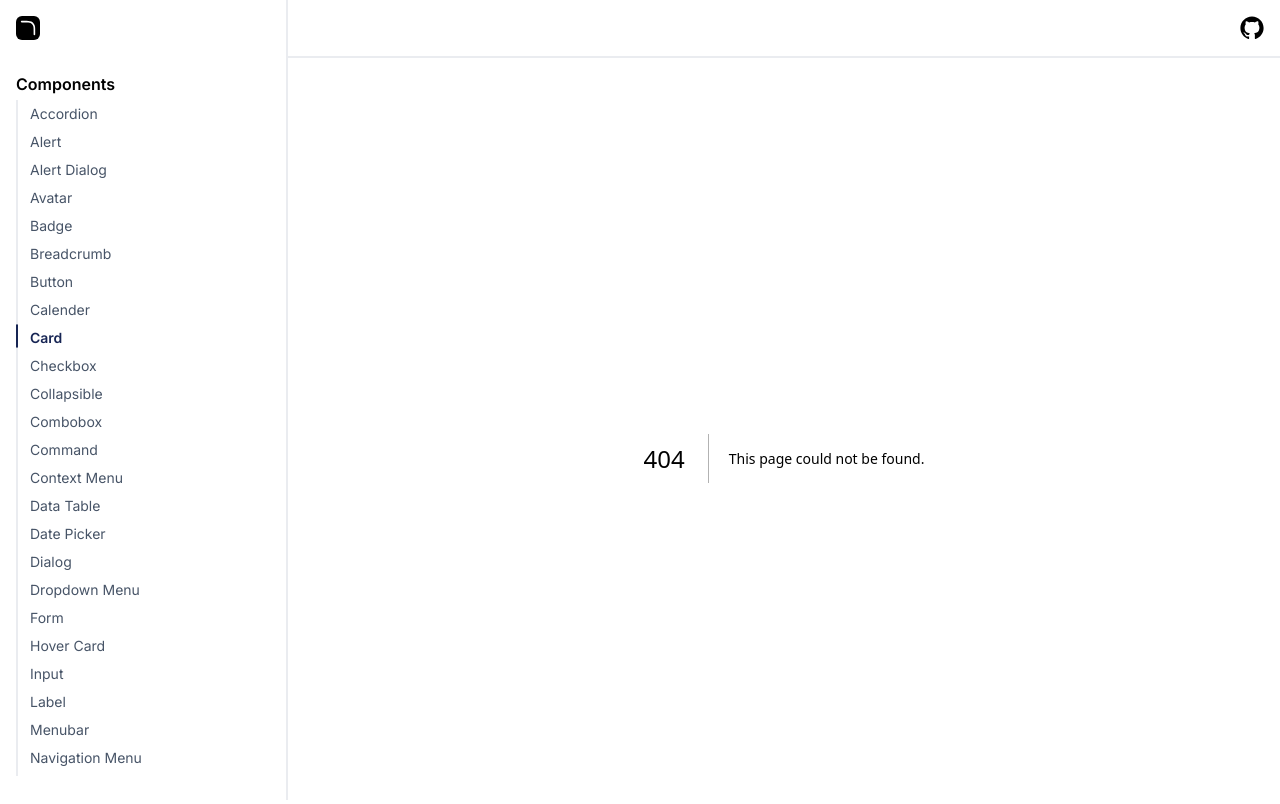
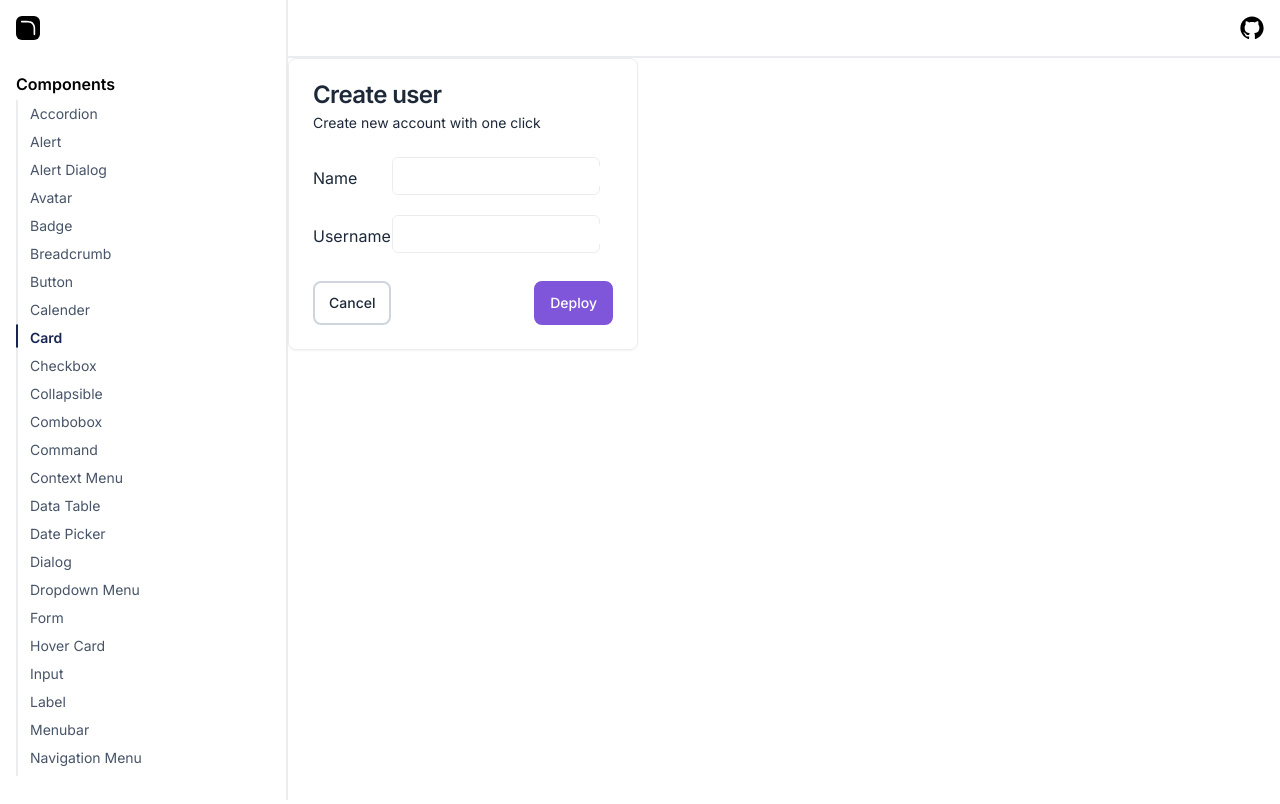
Before and after one commit to twinkalp10/open-ui, a Next.js app: page /components/card in a window 1280 px wide. Before the commit this address had no page. Shown: the top 804 px of the page. Built offline with nearby package versions, Linux system fonts and the light colour scheme.

Commit message:
Card component is added

```diff
--- /dev/null
+++ b/app/components/card/page.tsx
@@ -0,0 +1,45 @@
+import { Button } from "@/components/Button";
+import {
+  Card,
+  CardContent,
+  CardDescription,
+  CardFooter,
+  CardHeader,
+  CardTitle,
+} from "@/components/Card";
+import { Input } from "@/components/Input";
+import { Label } from "@/components/Label";
+import React from "react";
+
+const page = () => {
+  return (
+    <Card className="w-[350px]">
+      <CardHeader>
+        <CardTitle>Create user</CardTitle>
+        <CardDescription>Create new account with one click</CardDescription>
+      </CardHeader>
+      <CardContent>
+        <div className="flex flex-col gap-4">
+          <div className="grid grid-cols-4 items-center gap-4">
+            <Label htmlFor="name" className="text-right">
+              Name
+            </Label>
+            <Input id="name" className="w-52" />
+          </div>
+          <div className="grid grid-cols-4 items-center gap-4">
+            <Label htmlFor="username" className="text-right">
+              Username
+            </Label>
+            <Input id="username" className="w-52" />
+          </div>
+        </div>
+      </CardContent>
+      <CardFooter className="flex justify-between">
+        <Button variant="outline">Cancel</Button>
+        <Button>Deploy</Button>
+      </CardFooter>
+    </Card>
+  );
+};
+
+export default page;
--- /dev/null
+++ b/components/Card.tsx
@@ -0,0 +1,82 @@
+import * as React from "react";
+
+import { cn } from "@/lib/utils";
+
+const Card = React.forwardRef<
+  HTMLDivElement,
+  React.HTMLAttributes<HTMLDivElement>
+>(({ className, ...props }, ref) => (
+  <div
+    ref={ref}
+    className={cn(
+      "rounded-lg border bg-transparent text-gray-800 shadow-sm",
+      className
+    )}
+    {...props}
+  />
+));
+Card.displayName = "Card";
+
+const CardHeader = React.forwardRef<
+  HTMLDivElement,
+  React.HTMLAttributes<HTMLDivElement>
+>(({ className, ...props }, ref) => (
+  <div
+    ref={ref}
+    className={cn("flex flex-col space-y-1.5 p-6", className)}
+    {...props}
+  />
+));
+CardHeader.displayName = "CardHeader";
+
+const CardTitle = React.forwardRef<
+  HTMLParagraphElement,
+  React.HTMLAttributes<HTMLHeadingElement>
+>(({ className, ...props }, ref) => (
+  <h3
+    ref={ref}
+    className={cn(
+      "text-2xl font-semibold leading-none tracking-tight",
+      className
+    )}
+    {...props}
+  />
+));
+CardTitle.displayName = "CardTitle";
+
+const CardDescription = React.forwardRef<
+  HTMLParagraphElement,
+  React.HTMLAttributes<HTMLParagraphElement>
+>(({ className, ...props }, ref) => (
+  <p ref={ref} className={cn("text-sm text-gray-800", className)} {...props} />
+));
+CardDescription.displayName = "CardDescription";
+
+const CardContent = React.forwardRef<
+  HTMLDivElement,
+  React.HTMLAttributes<HTMLDivElement>
+>(({ className, ...props }, ref) => (
+  <div ref={ref} className={cn("p-6 pt-0", className)} {...props} />
+));
+CardContent.displayName = "CardContent";
+
+const CardFooter = React.forwardRef<
+  HTMLDivElement,
+  React.HTMLAttributes<HTMLDivElement>
+>(({ className, ...props }, ref) => (
+  <div
+    ref={ref}
+    className={cn("flex items-center p-6 pt-0", className)}
+    {...props}
+  />
+));
+CardFooter.displayName = "CardFooter";
+
+export {
+  Card,
+  CardHeader,
+  CardFooter,
+  CardTitle,
+  CardDescription,
+  CardContent,
+};
--- a/components/Input.tsx
+++ b/components/Input.tsx
@@ -11,7 +11,7 @@
       <div className="relative">
         <div
           className={cn(
-            `${width} flex w-80 rounded-md border px-3 py-2 text-sm`,
+            `${width} flex rounded-md border px-3 py-2 text-sm`,
             error && "border-red-300 focus:ring-red-300",
             className
           )}
```
